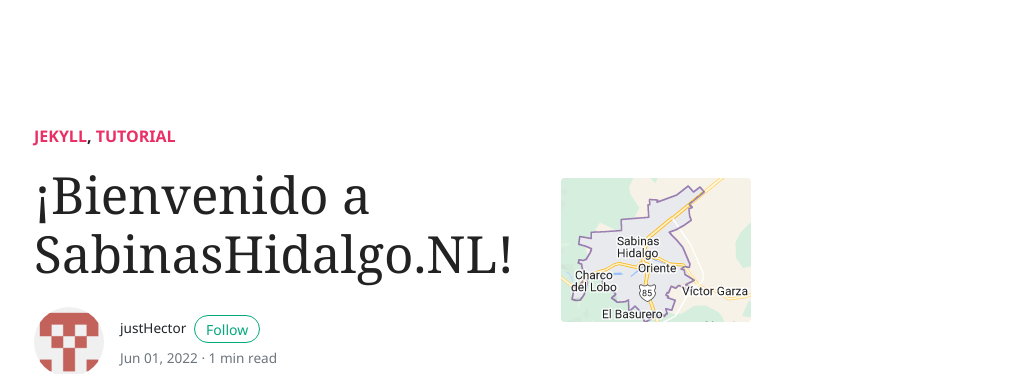
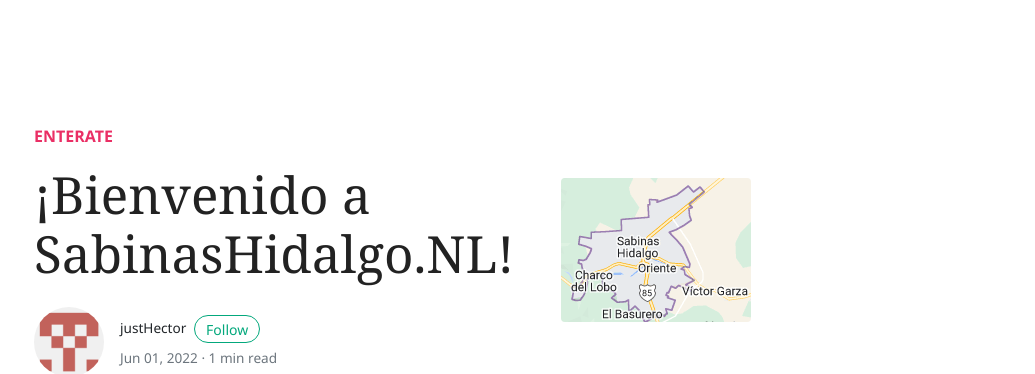
Before and after one commit to creaTIP-soluciones/SHNL, a Jekyll site: the page built from _posts/2022-06/2022-06-01-Bienvenido a SabinasHidalgoNL.md, in a window 1280 px wide and 900 px high. Shown: the top 374 px of the window, without its empty margins (86-1121 px from the left). Built offline with Jekyll 4.4.1, drawn with Linux system fonts in a browser that asks for light colours; nearby versions of some CDN libraries; comment, search, counter and statistics services are not loaded.

Commit message:
categorias

```diff
--- a/_posts/2022-06/2022-06-01-Bienvenido a SabinasHidalgoNL.md
+++ b/_posts/2022-06/2022-06-01-Bienvenido a SabinasHidalgoNL.md
@@ -2,7 +2,7 @@
 layout: post
 title:  "¡Bienvenido a SabinasHidalgo.NL!"
 author: hector
-categories: [ Jekyll, tutorial ]
+categories: [ Enterate ]
 image: /assets/images/SHNL/mapa-sh.png
 tags: [sticky]
 ---
--- a/_posts/2022-07/2022-07-01-Bienvenido a SabinasHidalgo--NL.markdown
+++ b/_posts/2022-07/2022-07-01-Bienvenido a SabinasHidalgo--NL.markdown
@@ -1,7 +1,7 @@
 ---
 layout: post
 title:  "¡Bienvenido a SabinasHidalgo--NL!"
-categories: [ Jekyll ]
+categories: [ Enterate ]
 image: assets/images/demo1.jpg
 ---
 You’ll find this post in your `_posts` directory. Go ahead and edit it and re-build the site to see your changes. You can rebuild the site in many different ways, but the most common way is to run `jekyll serve`, which launches a web server and auto-regenerates your site when a file is updated.
```
